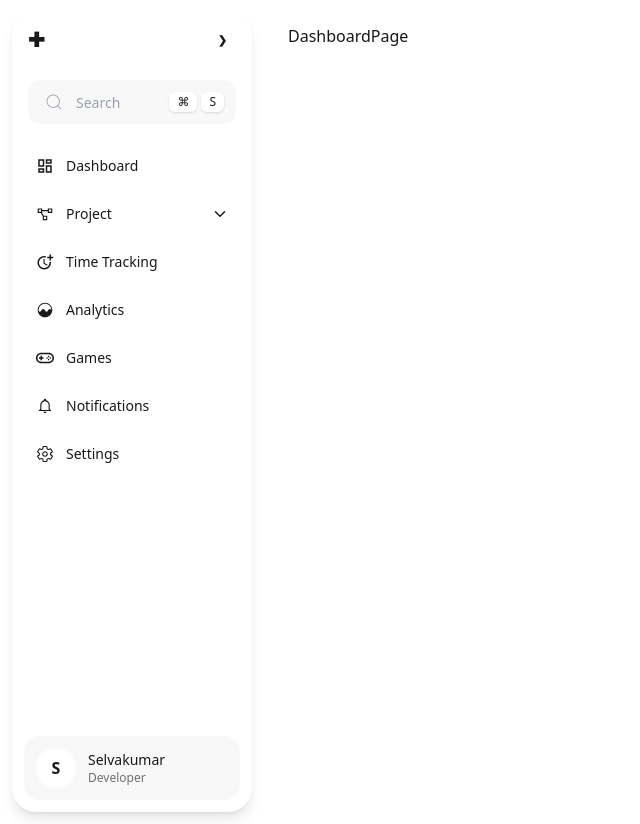
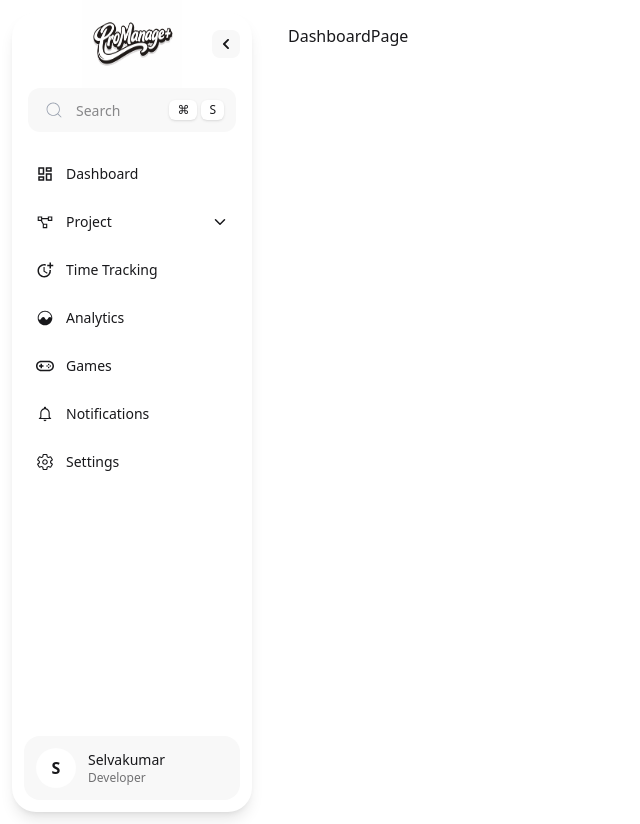
Before and after one commit to SelvakumarSelladurai/ProManage-, a React (Vite) app: page / in a window 1280 px wide. Shown: the whole page, without its empty margins (0-640 px from the left). Built offline with nearby package versions, Linux system fonts and the light colour scheme.

Commit message:
feat : improved the collab functionality and enhanced the workflow

```diff
--- a/src/layouts/Sidebar.jsx
+++ b/src/layouts/Sidebar.jsx
@@ -1,7 +1,10 @@
 import { useState } from "react";
 import { CiSearch } from "react-icons/ci";
+import { FaChevronLeft, FaChevronRight } from "react-icons/fa";
 import NavItem from "./NavItems";
 import { navConfig } from "./navConfig";
+import Logo from "../assets/logo.png";
+import CollabLogo from "../assets/logo1.png";
 
 export default function Sidebar() {
   const [open, setOpen] = useState(true);
@@ -14,34 +17,40 @@ export default function Sidebar() {
         ${open ? "w-[240px]" : "w-[72px]"}
       `}
     >
-      {/* HEADER */}
-      <div className="h-14 px-4 flex items-center justify-between">
-        {open && <span className="font-bold text-xl">✚</span>}
-
+      <div className="flex-shrink-0">
+        {open ? (
+          <div className="h-16 w-full flex items-center justify-center relative">
+            <img src={Logo} alt="Logo" className="w-25 h-25" />
             <button
-          onClick={() => setOpen(!open)}
-          className="btn btn-xs btn-ghost"
+              onClick={() => setOpen(false)}
+              className="absolute right-3 top-1/2 -translate-y-1/2 w-7 h-7 rounded-lg bg-base-200 hover:bg-base-300 flex items-center justify-center"
             >
-          ❯
+              <FaChevronLeft size={12} />
             </button>
           </div>
+        ) : (
+          <div className="pt-4 pb-3 flex flex-col items-center gap-3">
+            <img src={CollabLogo} alt="Logo" className="h-8 object-contain" />
+            <button
+              onClick={() => setOpen(true)}
+              className="w-7 h-7 rounded-lg bg-base-200 hover:bg-base-300 flex items-center justify-center"
+            >
+              <FaChevronRight size={12} />
+            </button>
+          </div>
+        )}
+      </div>
 
-      {open && (
+      <div className="flex-shrink-0">
+        {open ? (
           <div className="px-4 mt-3">
             <div className="relative">
               <CiSearch className="absolute left-4 top-1/2 -translate-y-1/2 w-5 h-5 text-gray-400" />
-
               <input
                 type="text"
                 placeholder="Search"
-              className="
-                w-full h-11 pl-12 pr-20 rounded-xl
-                bg-base-200 outline-none text-sm
-                placeholder:text-gray-400
-                focus:ring-2 focus:ring-primary
-              "
+                className="w-full h-11 pl-12 pr-20 rounded-xl bg-base-200 outline-none text-sm"
               />
-
               <div className="absolute right-3 top-1/2 -translate-y-1/2 flex gap-1">
                 <span className="px-2 py-[2px] text-xs bg-base-100 rounded-md shadow">
                   ⌘
@@ -52,46 +61,35 @@ export default function Sidebar() {
               </div>
             </div>
           </div>
-      )}
-
-      {/* Collapsed */}
-      {!open && (
+        ) : (
           <div className="mt-3 flex justify-center">
-          <button
-            className="
-              w-11 h-11 rounded-xl bg-base-200
-              flex items-center justify-center
-              hover:bg-base-300 transition
-            "
-          >
+            <div className="w-11 h-11 rounded-xl bg-base-200 flex items-center justify-center">
               <CiSearch className="w-5 h-5 text-gray-500" />
-          </button>
+            </div>
           </div>
         )}
+      </div>
 
-      {/* MENU */}
-      <ul className="mt-5 px-2 space-y-1 flex-1 overflow-y-auto">
+      {/* MENU (NO SCROLL) */}
+      <div className="mt-5 px-2 flex-1 overflow-hidden">
+        <ul className="space-y-1">
           {navConfig.map((item) => (
-          <NavItem
-            key={item.label}
-            {...item}
-            collapsed={!open}
-          />
+            <NavItem key={item.label} {...item} collapsed={!open} />
           ))}
         </ul>
+      </div>
 
       {/* PROFILE */}
-      <div className="p-3">
+      <div className="flex-shrink-0 p-3">
         <div
           className={`
             bg-base-200 rounded-2xl p-3 flex items-center gap-3
-            ${!open && "justify-center"}
+            ${!open ? "justify-center" : ""}
           `}
         >
-          <div className="w-10 h-10 rounded-full bg-base-100 flex items-center justify-center font-semibold">
+          <div className="w-10 h-10 rounded-full bg-base-100 flex items-center justify-center font-semibold shrink-0">
             S
           </div>
-
           {open && (
             <div>
               <div className="text-sm font-medium">Selvakumar</div>
```
Also changed, not shown: src/assets/logo1.png (added). Lines whose indentation alone changed are shown as unchanged.
